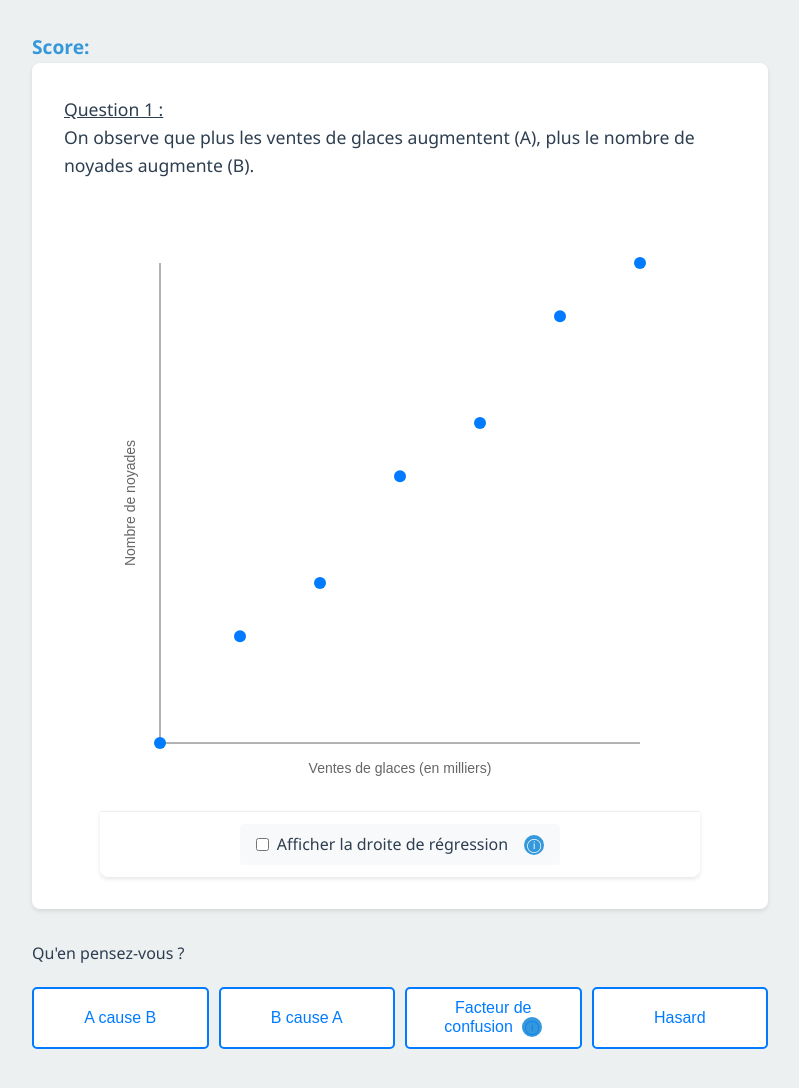
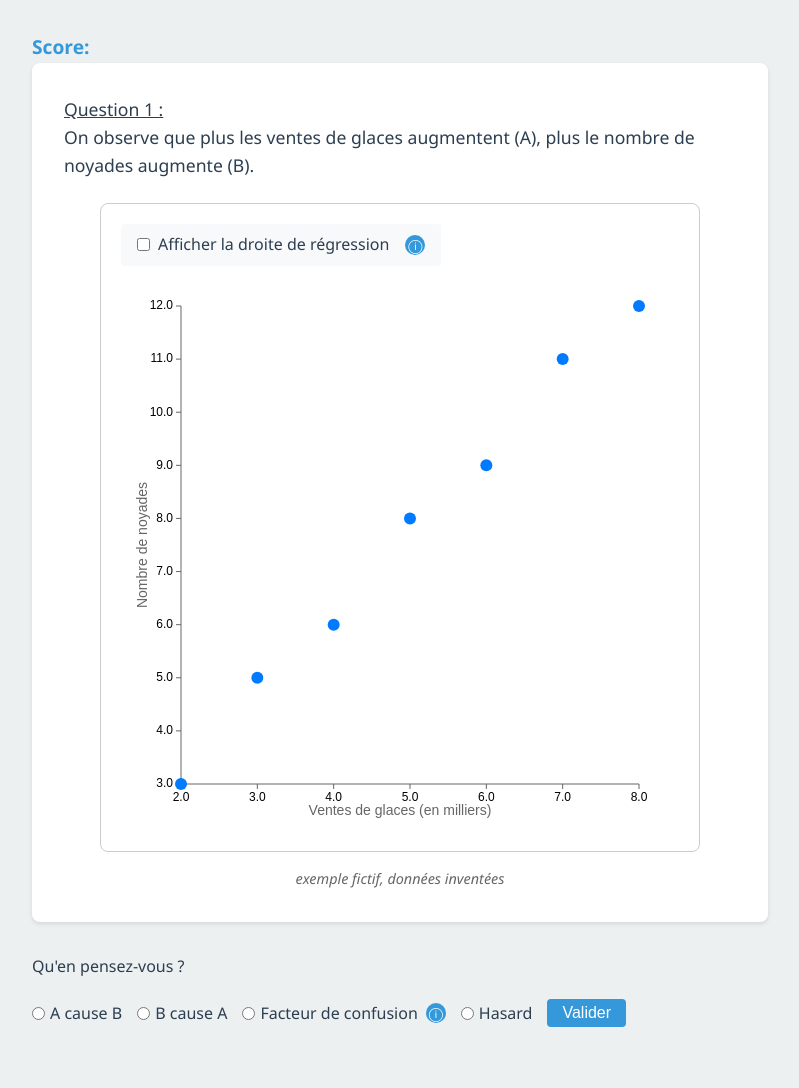
Before and after one commit to Fanny1203/correlation_causalite_enligne, a plain HTML site: page activite.html in a window 1280 px wide. Shown: the whole page, without its empty margins (240-1039 px from the left). Drawn offline with Linux system fonts and the light colour scheme.

Commit message:
réponses en radio au lieu de boutons, pour pouvoir changer de réponse / repères sur les axes / ajout de la source fictive-réelle-personnalisé dans data.js

```diff
--- a/activite.html
+++ b/activite.html
@@ -14,31 +14,38 @@
                 <p id="description"></p>
                 <div id="graph-section" style="display: none;">
                     <div id="graph-container">
-                        <canvas id="graph"></canvas>
-                    </div>
-                    <div class="graph-controls">
                         <label class="checkbox-control">
                             <input type="checkbox" id="show-regression">
                             Afficher la droite de régression
                             <span class="info-icon" data-tooltip="regression_line">ⓘ</span>
                         </label>
+                        <canvas id="graph"></canvas>
                     </div>
                 </div>
+                <div id="source" class="source-info"></div>
             </div>
 
             <p>Qu'en pensez-vous ?</p>
             <div id="choices">
-                <button class="choice-btn" data-value="causalite_A_B">A cause B</button>
-                <button class="choice-btn" data-value="causalite_B_A">B cause A</button>
-                <button class="choice-btn" data-value="facteur_tiers">
-                    Facteur de confusion
+                <label class="radio-label">
+                    <input type="radio" name="answer" value="causalite_A_B"> A cause B
+                </label>
+                <label class="radio-label">
+                    <input type="radio" name="answer" value="causalite_B_A"> B cause A
+                </label>
+                <label class="radio-label">
+                    <input type="radio" name="answer" value="facteur_tiers"> Facteur de confusion
                     <span class="info-icon" data-tooltip="confounding_factor">ⓘ</span>
-                </button>
-                <button class="choice-btn" data-value="hasard">Hasard</button>
+                </label>
+                <label class="radio-label">
+                    <input type="radio" name="answer" value="hasard"> Hasard
+                </label>
+                <button id="validate" class="btn">Valider</button>
             </div>
 
             <div id="feedback" class="hidden"></div>
             <div id="feedback-general" class="hidden"></div>
+
 
             <div id="controls">
                 <button id="next" class="btn hidden">Question suivante</button>
--- a/data.js
+++ b/data.js
@@ -1,6 +1,7 @@
 const scenarios = [
     {
         id: 1,
+        source: "fictif",
         description: "On observe que plus les ventes de glaces augmentent (A), plus le nombre de noyades augmente (B).",
         xLabel: "Ventes de glaces (en milliers)",
         yLabel: "Nombre de noyades",
@@ -19,6 +20,7 @@ const scenarios = [
     },
     {
         id: 2,
+        source: "fictif",
         description: "Plus le nombre de cigognes diminue dans une région (A), plus le taux de natalité baisse (B).",
         xLabel: "Nombre de cigognes",
         yLabel: "Taux de natalité",
@@ -37,6 +39,7 @@ const scenarios = [
     },
     {
         id: 3,
+        source: "fictif",
         description: "On observe que plus une personne possède de livres chez elle (A), moins elle regarde la télévision (B).",
         hasGraph: false,
         correctAnswer: ["facteur_tiers"],
@@ -50,6 +53,7 @@ const scenarios = [
     },
     {
         id: 4,
+        source: "fictif",
         description: "Plus on dort longtemps (A), plus on se sent fatigué (B).",
         hasGraph: false,
         correctAnswer: ["causalite_B_A"],
@@ -63,6 +67,7 @@ const scenarios = [
     },
     {
         id: 5,
+        source: "fictif",
         description: "En Bordurie, plus il y a d'églises dans une ville (A), plus il y a de bars (B).",
         xLabel: "Nombre d'églises",
         yLabel: "Nombre de bars",
@@ -79,7 +84,8 @@ const scenarios = [
     },
     {
         id: 6,
-        description: "On observe que plus les gens mangent de margarine, plus les taux de divorce augmentent dans le Maine (États-Unis).",
+        source: "Cet exemple réel est tiré de https://www.tylervigen.com/",
+        description: "On observe que les années où les gens mangent plus de margarine, le taux de divorces est plus élevé dans le Maine (États-Unis).",
         hasGraph: false,
         correctAnswer: ["hasard"],
         feedbacks: {
@@ -88,10 +94,11 @@ const scenarios = [
             facteur_tiers: "Il n'y a pas de facteur tiers évident ici.",
             hasard: "Exact."
         },
-        feedback_general: "C'est une corrélation fortuite — une coïncidence statistique sans lien. Notez que c'est un exemple réel :  il est facile de trouver de tels exemples quand on a un grand nombre de données à disposition."
+        feedback_general: "C'est une corrélation fortuite — une coïncidence statistique sans lien. Notez que c'est un exemple réel :  il est facile de trouver de tels exemples quand on a un grand nombre de données à disposition. N'hésitez pas à vous amuser à en trouver sur le site https://www.tylervigen.com/spurious-correlations "
     },
     {
         id: 7,
+        source: "réel",
         description: "On observe que plus les élèves passent de temps devant la télévision (A), moins ils obtiennent de bonnes notes à l'école (B).",
         xLabel: "Temps passé devant la TV (heures/jour)",
         yLabel: "Moyenne scolaire",
@@ -108,6 +115,7 @@ const scenarios = [
     },
     {
         id: 8,
+        source: "fictif",
         description: "On observe que plus on augmente la température dans une pièce (A), plus le mercure monte dans le thermomètre (B).",
         xLabel: "Température ambiante (°C)",
         yLabel: "Niveau du mercure (mm)",
@@ -124,6 +132,7 @@ const scenarios = [
     },
     {
         id: 9,
+        source: "fictif",
         description: "On observe que plus on utilise un vélo électrique (A), plus on est en bonne santé (B).",
         xLabel: "Utilisation du vélo électrique (heures/semaine)",
         yLabel: "Score santé global",
@@ -140,6 +149,7 @@ const scenarios = [
     },
     {
         id: 10,
+        source: "fictif",
         description: "On observe que plus on consomme de café (A), plus on dort mal (B).",
         hasGraph: false,
         correctAnswer: ["causalite_B_A", "causalite_A_B", "facteur_tiers"],
--- a/script.js
+++ b/script.js
@@ -19,7 +19,9 @@ class CorrelationGame {
         this.feedbackGeneralEl = document.getElementById('feedback-general');
         this.scoreEl = document.getElementById('score-value');
         this.showRegressionCheckbox = document.getElementById('show-regression');
-        this.choiceButtons = document.querySelectorAll('.choice-btn');
+        this.validateBtn = document.getElementById('validate');
+        this.radioInputs = document.querySelectorAll('input[name="answer"]');
+        this.sourceEl = document.getElementById('source');
 
         // Observer pour le redimensionnement du conteneur
         this.resizeObserver = new ResizeObserver(() => {
@@ -46,12 +48,12 @@ class CorrelationGame {
             }
         });
 
-        // Gestion des boutons de choix
-        this.choiceButtons.forEach(button => {
-            button.addEventListener('click', () => {
-                // Valider immédiatement la réponse
-                this.validateAnswer(button);
-            });
+        // Gestion du bouton Valider
+        this.validateBtn.addEventListener('click', () => {
+            const selectedRadio = document.querySelector('input[name="answer"]:checked');
+            if (selectedRadio) {
+                this.validateAnswer(selectedRadio.value);
+            }
         });
     }
 
@@ -74,16 +76,17 @@ class CorrelationGame {
 
         // Reset UI state
         this.feedbackEl.classList.add('hidden');
-        this.feedbackEl.classList.remove('correct', 'incorrect'); // Retirer les classes ici aussi
+        this.feedbackEl.classList.remove('correct', 'incorrect');
         this.feedbackGeneralEl.classList.add('hidden');
         this.nextBtn.classList.add('hidden');
         this.endBtn.classList.add('hidden');
 
-        // Reset buttons
-        this.choiceButtons.forEach(button => {
-            button.disabled = false;
-            button.classList.remove('selected');
+        // Reset radio buttons
+        this.radioInputs.forEach(radio => {
+            radio.checked = false;
+            radio.disabled = false;
         });
+        this.validateBtn.disabled = false;
 
         // Reset graph if needed
         if (scenario.hasGraph) {
@@ -93,6 +96,17 @@ class CorrelationGame {
         } else {
             this.graphSection.style.display = 'none';
         }
+
+        // Afficher la source
+        let sourceText = '';
+        if (scenario.source === 'fictif') {
+            sourceText = 'exemple fictif, données inventées';
+        } else if (scenario.source === 'reel') {
+            sourceText = 'exemple inspiré d\'une situation réelle';
+        } else {
+            sourceText = scenario.source;
+        }
+        this.sourceEl.textContent = sourceText;
 
         // Scroll to score
         this.scoreEl.parentElement.scrollIntoView({ behavior: 'smooth', block: 'start' });
@@ -124,18 +138,16 @@ class CorrelationGame {
     drawGraph(scenario) {
         if (!scenario.hasGraph) return;
 
-        this.resizeCanvas();
-        const ctx = this.canvas.getContext('2d');
-        const width = this.canvas.width;
-        const height = this.canvas.height;
-        const padding = 40;
+        const canvas = this.canvas;
+        const ctx = canvas.getContext('2d');
+        const width = canvas.width;
+        const height = canvas.height;
+        const padding = { top: 40, right: 40, bottom: 40, left: 60 };
+        const graphWidth = width - (padding.left + padding.right);
+        const graphHeight = height - (padding.top + padding.bottom);
 
         // Effacer le canvas
         ctx.clearRect(0, 0, width, height);
-
-        // Définir la zone de dessin
-        const graphWidth = width - 2 * padding;
-        const graphHeight = height - 2 * padding;
 
         // Trouver les limites des données
         const points = scenario.points;
@@ -149,8 +161,21 @@ class CorrelationGame {
         const yRange = yMax - yMin;
 
         // Fonction pour convertir les coordonnées
-        const toCanvasX = x => padding + (x - xMin) * graphWidth / xRange;
-        const toCanvasY = y => height - (padding + (y - yMin) * graphHeight / yRange);
+        const toCanvasX = x => padding.left + (x - xMin) * graphWidth / xRange;
+        const toCanvasY = y => height - (padding.bottom + (y - yMin) * graphHeight / yRange);
+
+        // Calculer le pas pour avoir entre 2 et 10 repères
+        const calculateStep = (min, max) => {
+            const range = max - min;
+            const rawStep = range / 5;
+            const magnitude = Math.pow(10, Math.floor(Math.log10(rawStep)));
+            const steps = [1, 2, 5, 10];
+            return steps.map(s => s * magnitude)
+                       .find(step => range / step >= 2 && range / step <= 10) || magnitude;
+        };
+
+        const xStep = calculateStep(xMin, xMax);
+        const yStep = calculateStep(yMin, yMax);
 
         // Dessiner les axes
         ctx.beginPath();
@@ -158,23 +183,49 @@ class CorrelationGame {
         ctx.lineWidth = 1;
 
         // Axe X
-        ctx.moveTo(padding, height - padding);
-        ctx.lineTo(width - padding, height - padding);
+        ctx.moveTo(padding.left, height - padding.bottom);
+        ctx.lineTo(width - padding.right, height - padding.bottom);
 
         // Axe Y
-        ctx.moveTo(padding, padding);
-        ctx.lineTo(padding, height - padding);
+        ctx.moveTo(padding.left, padding.top);
+        ctx.lineTo(padding.left, height - padding.bottom);
         ctx.stroke();
+
+        // Dessiner les repères sur l'axe X
+        ctx.textAlign = 'center';
+        ctx.textBaseline = 'top';
+        ctx.font = '12px Arial';
+        for (let x = Math.ceil(xMin / xStep) * xStep; x <= xMax; x += xStep) {
+            const xPos = toCanvasX(x);
+            ctx.beginPath();
+            ctx.moveTo(xPos, height - padding.bottom);
+            ctx.lineTo(xPos, height - padding.bottom + 5);
+            ctx.stroke();
+            ctx.fillText(x.toFixed(1), xPos, height - padding.bottom + 8);
+        }
+
+        // Dessiner les repères sur l'axe Y
+        ctx.textAlign = 'right';
+        ctx.textBaseline = 'middle';
+        for (let y = Math.ceil(yMin / yStep) * yStep; y <= yMax; y += yStep) {
+            const yPos = toCanvasY(y);
+            ctx.beginPath();
+            ctx.moveTo(padding.left - 5, yPos);
+            ctx.lineTo(padding.left, yPos);
+            ctx.stroke();
+            ctx.fillText(y.toFixed(1), padding.left - 8, yPos);
+        }
 
         // Labels des axes
         ctx.fillStyle = '#666';
         ctx.font = '14px Arial';
         ctx.textAlign = 'center';
-        ctx.fillText(scenario.xLabel, width / 2, height - 10);
+        ctx.textBaseline = 'top';
+        ctx.fillText(scenario.xLabel, width / 2, height - padding.bottom / 2);
 
         // Label Y (rotation)
         ctx.save();
-        ctx.translate(15, height / 2);
+        ctx.translate(padding.left / 4, height / 2);
         ctx.rotate(-Math.PI / 2);
         ctx.fillText(scenario.yLabel, 0, 0);
         ctx.restore();
@@ -204,9 +255,8 @@ class CorrelationGame {
         });
     }
 
-    validateAnswer(selectedButton) {
+    validateAnswer(userAnswer) {
         const scenario = scenarios[this.currentScenarioIndex];
-        const userAnswer = selectedButton.dataset.value;
         const isCorrect = scenario.correctAnswer.includes(userAnswer);
 
         // Afficher le feedback
@@ -224,7 +274,8 @@ class CorrelationGame {
         this.scoreEl.textContent = this.score + "/" + (this.currentScenarioIndex+1);
 
         // Désactiver les choix et afficher le bouton suivant
-        this.choiceButtons.forEach(button => button.disabled = true);
+        this.radioInputs.forEach(radio => radio.disabled = true);
+        this.validateBtn.disabled = true;
         this.nextBtn.classList.remove('hidden');
 
         // Si on arrive à la dernière question, afficher la page de fin
--- a/styles.css
+++ b/styles.css
@@ -21,8 +21,8 @@ body {
 }
 
 .container {
+    margin: 0 auto;
     max-width: 800px;
-    margin: 0 auto;
     padding: 2rem;
 }
 
@@ -67,6 +67,8 @@ h1 {
     max-width: 600px;
     margin: 0 auto;
     padding: 20px;
+    border: 1px solid #ccc;
+    border-radius: 8px;
 }
 
 #graph {
@@ -104,9 +106,11 @@ h1 {
 }
 
 #choices {
+    margin: 20px 0;
     display: flex;
-    gap: 10px;
-    margin: 20px 0;
+    flex-wrap: wrap;
+    align-items: center;
+    gap: 15px;
 }
 
 /* Par défaut (horizontal) */
@@ -183,6 +187,23 @@ h1 {
     flex: 1;
 }
 
+.radio-label {
+    display: inline-flex;
+    align-items: center;
+    cursor: pointer;
+}
+
+.radio-label input[type="radio"] {
+    margin-right: 5px;
+}
+
+#validate {
+    padding: 5px 15px;
+    height: fit-content;
+    background-color: var(--secondary-color);
+    color: white;
+}
+
 #controls {
     display: flex;
     gap: 1rem;
@@ -205,12 +226,6 @@ h1 {
     opacity: 0.5;
     cursor: not-allowed;
 }
-
-#validate {
-    background-color: var(--secondary-color);
-    color: white;
-}
-
 
 #feedback, #feedback-general {
     padding: 1rem;
@@ -393,3 +408,11 @@ h1 {
 .enter-arrow:hover {
     transform: scale(1.1);
 }
+
+.source-info {
+    font-style: italic;
+    font-size: 0.9em;
+    color: #666;
+    margin-top: 1em;
+    text-align: center;
+}
```
Also changed, not shown: 1 other file.
